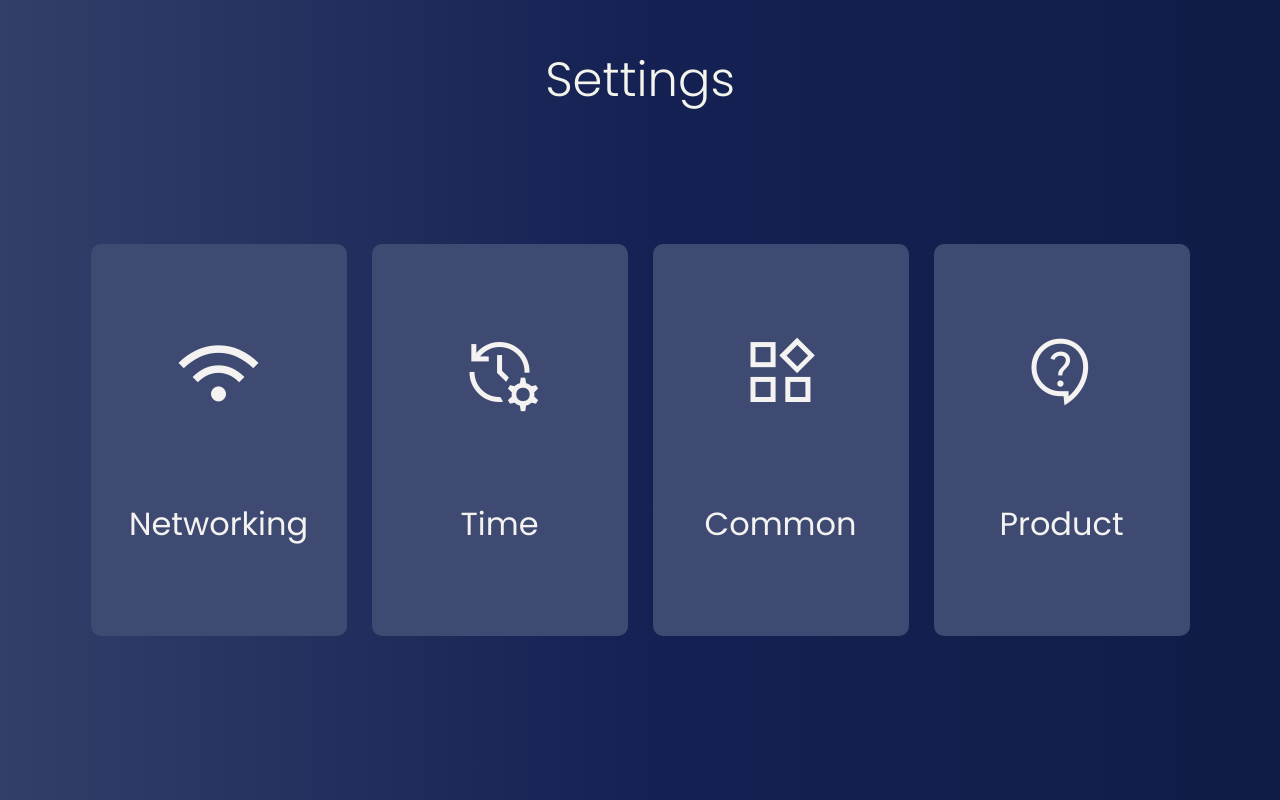
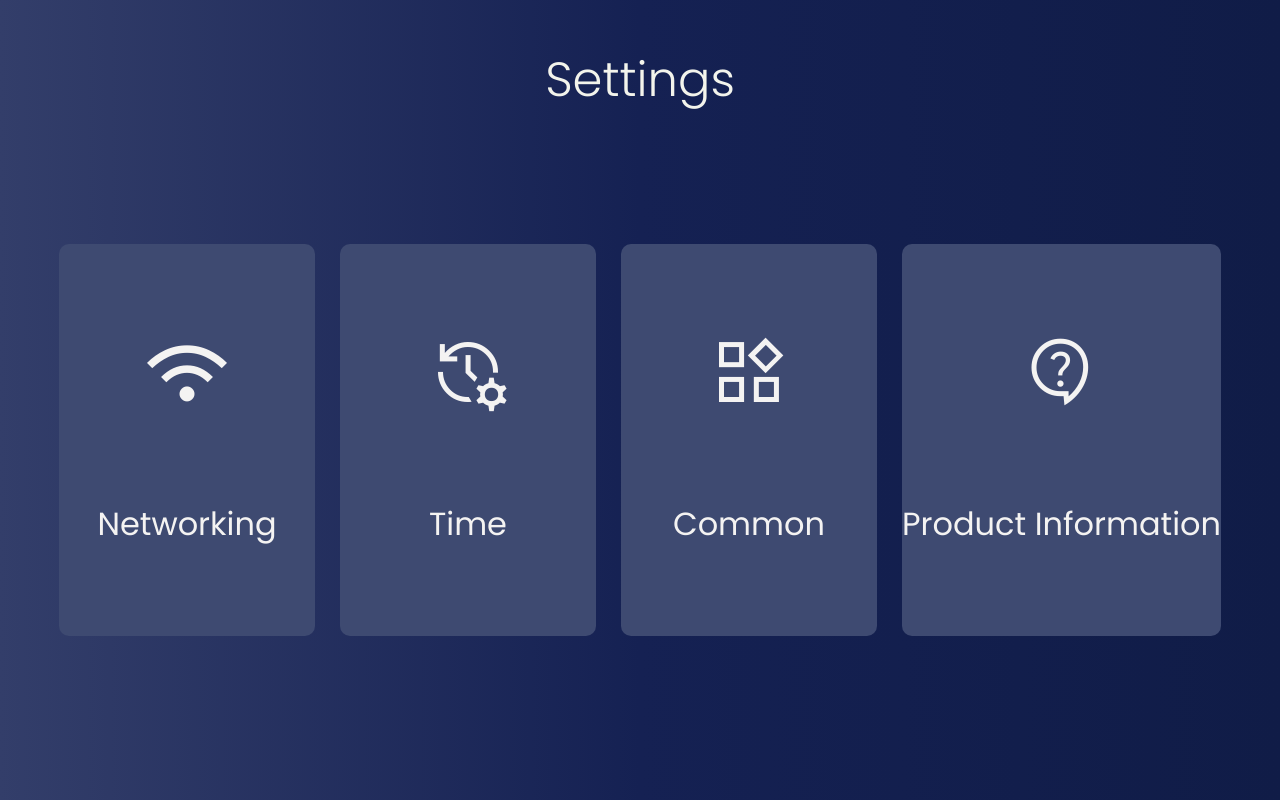
Before and after one commit to Kabil777/Dummy, a React (Vite) app: page / in a window 1280 px wide. Built offline with nearby package versions, Linux system fonts and the light colour scheme.

Commit message:
changeinmenu

```diff
--- a/src/component/Menu.jsx
+++ b/src/component/Menu.jsx
@@ -19,7 +19,7 @@ widgets
 		  </span><p>Common</p></Link>
 		  <Link className='box' to="/product"><span className="material-symbols-outlined">
 contact_support
-		  </span><p>Product</p></Link>
+		  </span><p>Product Information</p></Link>
 	      </div>
             </div>
   )
```
